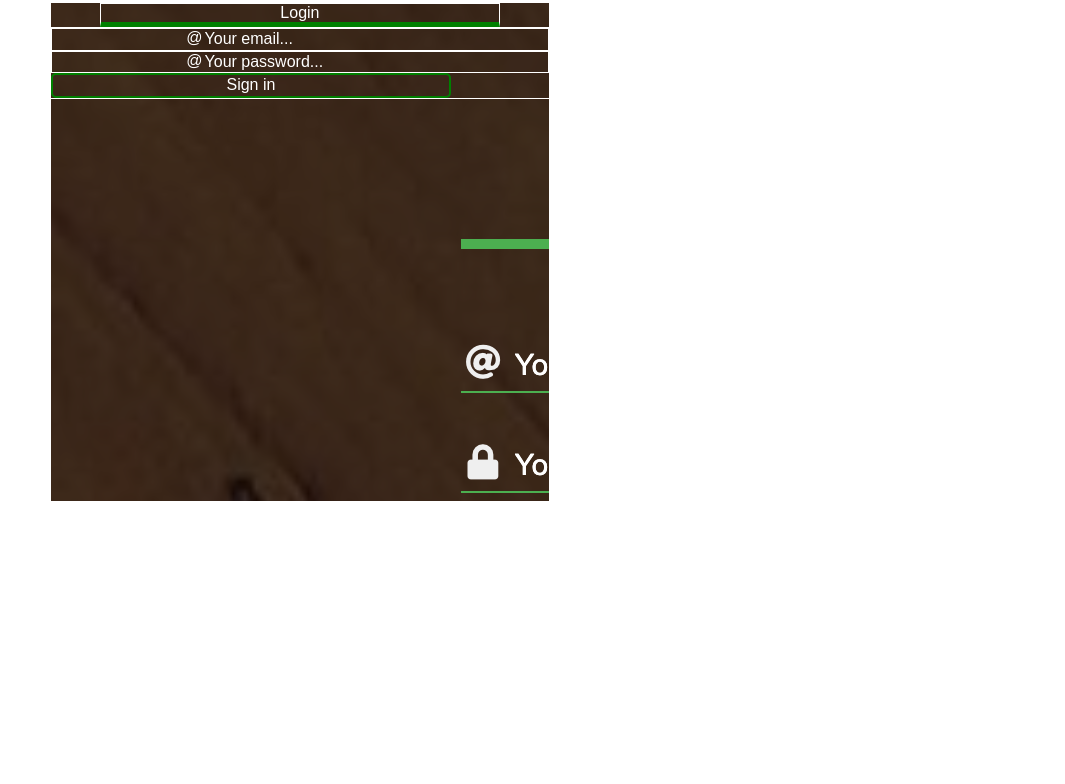
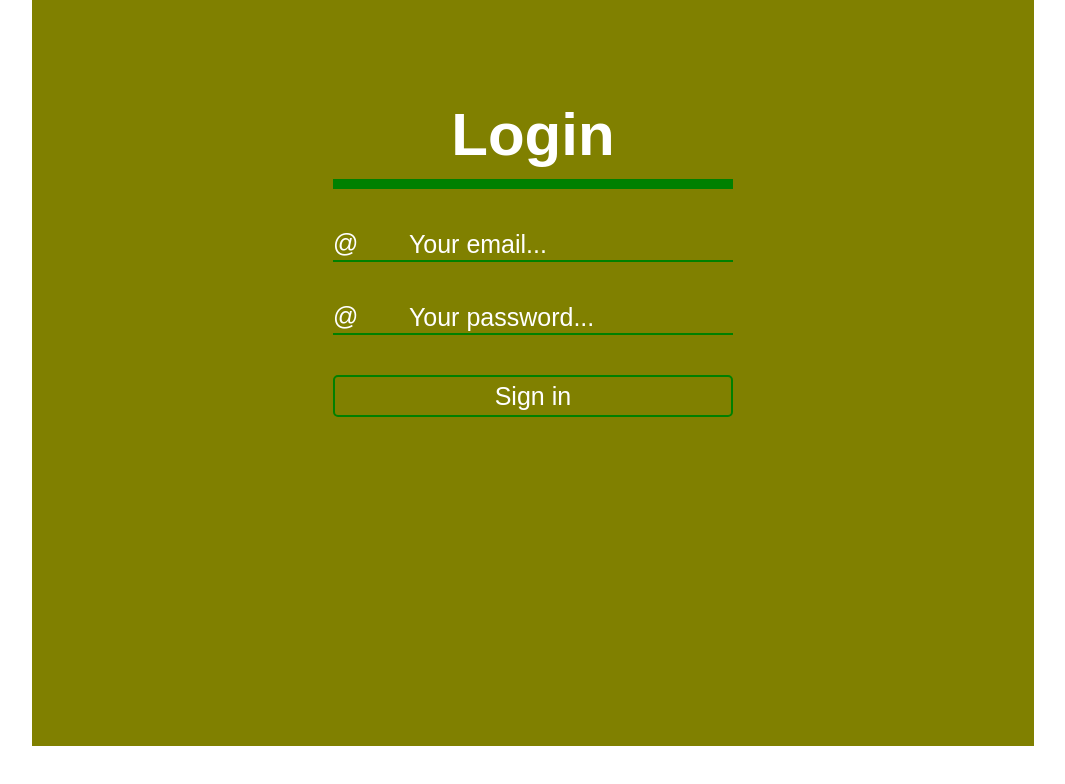
Before and after one commit to fbw-d09/uib-data-transparent-login-DirkSawon, a website: page index.html in a window 1280 px wide. Shown: the whole page, without its empty margins (41-1106 px from the left). Drawn offline with nearby package versions, Linux system fonts and the light colour scheme.

Commit message:
Version 0.02 - Positioning & Styling

```diff
--- a/style.css
+++ b/style.css
@@ -5,7 +5,7 @@
     font-size: 16px;
     color:white;
     display:flex;
-    border:1px solid white;
+    /* border:1px solid white; */
     /* justify-content: center; */
     /* align-items: center; */
     /* flex-direction:column; */
@@ -13,28 +13,39 @@
 
 .container
 {
+    width:1002px;
+    height:746px;
     display:flex;
     flex-direction: column;
     /* justify-content: center; */
     align-items: center;
-    background-image:url(./mockup.png);
-    width:500px;
-    height:500px;
+    /* background-image:url(./mockup.png); */
+    background-color:olive;
+    background-position: center;
+    background-repeat: no-repeat;
+    background-size: cover;
+
 }
 
 #login
 {
     display:flex;
     justify-content: center;
-    border-bottom:5px solid green;
+    border-bottom:10px solid green;
     width:400px;
+    font-size: 60px;
+    font-weight: bold;
+    margin-top:100px;
+    margin-bottom:40px;
+    padding-bottom: 10px;
 }
 
 #form
 {
     display:flex;
     flex-direction: column;
-    width: 500px;
+    align-items: center;
+    width: 1002px;
 }
 
 .email, .password, #submit
@@ -42,15 +53,22 @@
     display:flex;
     flex-direction: row;
     justify-content: center;
+    width:400px;
+    margin-bottom:40px;
 }
 
 .label, #email, #password, #submit
 {
-    /* display:flex; */
+    display:flex;
     /* flex-direction: row; */
+    /* justify-content: cen ter; */
+    align-items:start;
     color:white;
     background-color: transparent;
     border:none;
+    border-bottom: 2px solid green;
+    font-size:25px;
+    width:400px;
 }
 
 #submit
@@ -58,6 +76,7 @@
     width:400px;
     border:2px solid green;
     border-radius: 5px;
+    padding:5px;
 }
 
 #email::placeholder, #password::placeholder
```
